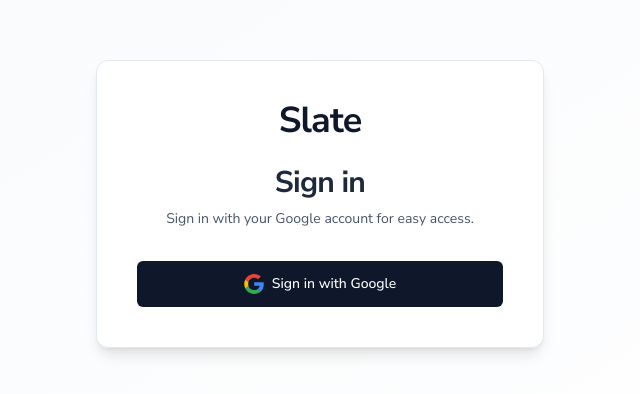
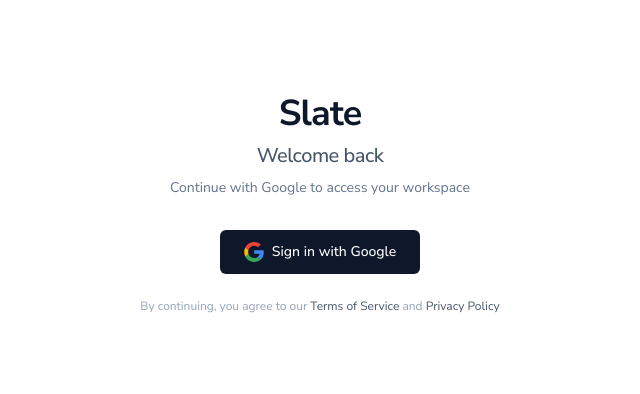
Before and after one commit to thetronjohnson/slate, a Nuxt app: page /login in a window 1280 px wide. Shown: the part 196-590 px from the top of the page, without its empty margins (320-960 px from the left). Built offline with nearby package versions, Linux system fonts and the light colour scheme; no server answers.

Commit message:
improved login page design

```diff
--- a/pages/auth/callback.vue
+++ b/pages/auth/callback.vue
@@ -1,13 +1,30 @@
 <template>
-  <div class="min-h-screen flex items-center justify-center">
-    <div class="text-center">
-      <div class="animate-spin rounded-full h-8 w-8 border-b-2 border-slate-900 mx-auto mb-4"></div>
-      <p class="text-slate-600">Completing login...</p>
+  <div class="min-h-screen bg-white flex items-center justify-center">
+    <div class="max-w-md w-full space-y-6 text-center">
+      <div>
+        <h1 class="text-4xl font-extrabold text-slate-900 mb-2">Slate</h1>
+        <h2 class="text-xl font-medium text-slate-600">Completing login</h2>
+      </div>
+      <div class="flex flex-col items-center gap-4">
+        <div class="relative">
+          <div class="w-12 h-12 rounded-full border-[3px] border-slate-200 border-t-slate-900 animate-spin"></div>
+          <div class="absolute inset-0 flex items-center justify-center">
+            <Icon
+              icon="lucide:file-text"
+              class="w-5 h-5 text-slate-400"
+            />
+          </div>
+        </div>
+        <p class="text-sm text-slate-500">
+          Setting up your workspace...
+        </p>
+      </div>
     </div>
   </div>
 </template>
 
 <script setup>
+import { Icon } from '@iconify/vue'
 const client = useSupabaseClient()
 const user = useSupabaseUser()
 const router = useRouter()
--- a/pages/login.vue
+++ b/pages/login.vue
@@ -1,25 +1,20 @@
 <template>
-  <div class="min-h-screen bg-gradient-to-br from-slate-50 to-white flex items-center justify-center px-4 py-12 sm:px-6 lg:px-8">
-    <div class="max-w-md w-full space-y-8 bg-white p-10 rounded-xl shadow-lg border border-slate-200">
+  <div class="min-h-screen bg-white flex items-center justify-center px-4">
+    <div class="max-w-md w-full space-y-8 text-center">
       <div>
-        <h1 class="text-4xl font-extrabold text-center text-slate-900 mb-2">Slate</h1>
-        <h2 class="mt-6 text-3xl font-bold text-center text-slate-800">Sign in</h2>
-        <p class="mt-2 text-sm text-center text-slate-600">
-          Sign in with your Google account for easy access.
+        <h1 class="text-4xl font-extrabold text-slate-900 mb-2">Slate</h1>
+        <h2 class="text-xl font-medium text-slate-600 mb-2">Welcome back</h2>
+        <p class="text-sm text-slate-500">
+          Continue with Google to access your workspace
         </p>
       </div>
-      <div class="mt-8">
+      <div class="flex flex-col items-center gap-6">
         <button
           @click="signInWithGoogle"
-          :class="[
-            'group relative w-full flex justify-center py-3 px-4 border border-transparent',
-            'text-sm font-medium rounded-md text-white focus:outline-none focus:ring-2',
-            'focus:ring-offset-2 transition-colors bg-slate-900 hover:bg-slate-800',
-            'focus:ring-slate-500'
-          ]"
+          class="flex items-center gap-3 px-6 py-3 rounded-md bg-slate-900 text-white hover:bg-slate-800 transition-all duration-200 text-sm font-medium active:scale-95 focus:outline-none focus:ring-2 focus:ring-slate-500 focus:ring-offset-2"
         >
-          <span v-if="!isLoading" class="flex items-center justify-center">
-            <Icon icon="logos:google-icon" class="w-5 h-5 mr-2" />
+          <span v-if="!isLoading" class="flex items-center justify-center gap-2">
+            <Icon icon="logos:google-icon" class="w-5 h-5" />
             Sign in with Google
           </span>
           <span v-else class="flex items-center justify-center">
@@ -27,6 +22,12 @@
             Signing in...
           </span>
         </button>
+        <div class="text-xs text-slate-400">
+          By continuing, you agree to our
+          <a href="#" class="text-slate-600 hover:text-slate-900 hover:underline">Terms of Service</a>
+          and
+          <a href="#" class="text-slate-600 hover:text-slate-900 hover:underline">Privacy Policy</a>
+        </div>
         <p v-if="errorMessage" class="mt-2 text-sm text-center text-red-600">
           {{ errorMessage }}
         </p>
@@ -47,7 +48,7 @@
 
 onMounted(async () => {
   if (user.value) {
-    await router.push('/dashboard')
+    await router.push('/')
   }
 })
 
```
